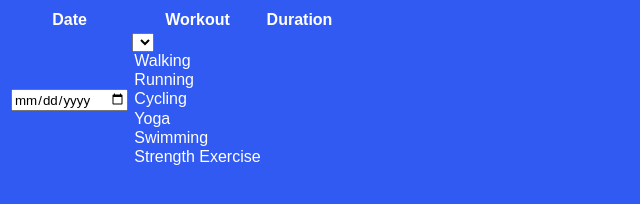
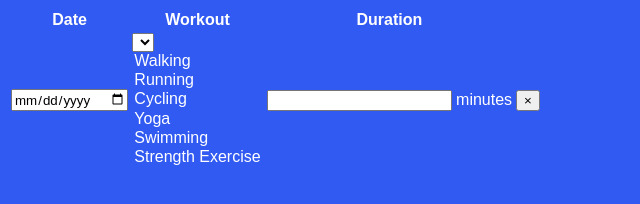
Before and after one commit to Kent-Coleman/CapstoneProject, a plain HTML site: page index.html in a window 1280 px wide. Shown: the whole page, without its empty margins (0-640 px from the left). Drawn offline with Linux system fonts and the light colour scheme.

Commit message:
Adds duration input and delete button to input table

```diff
--- a/index.html
+++ b/index.html
@@ -31,7 +31,14 @@
                             <option value="cycling">Cycling</option>
                             <option value="yoga">Yoga</option>
                             <option value="swimming">Swimming</option>
-                            <option value="strengthexercise">Strength Exercise</option>
+                            <option value="strength-exercise">Strength Exercise</option>
+                    </td>
+                    <td>
+                        <input type="number" class="tracker__duration">
+                        <span class="tracker__text">minutes</span>
+                    </td>
+                    <td>
+                        <button type="button" class="tracker__button">&times;</button>
                     </td>
                 </tr>
             </tbody>
```
